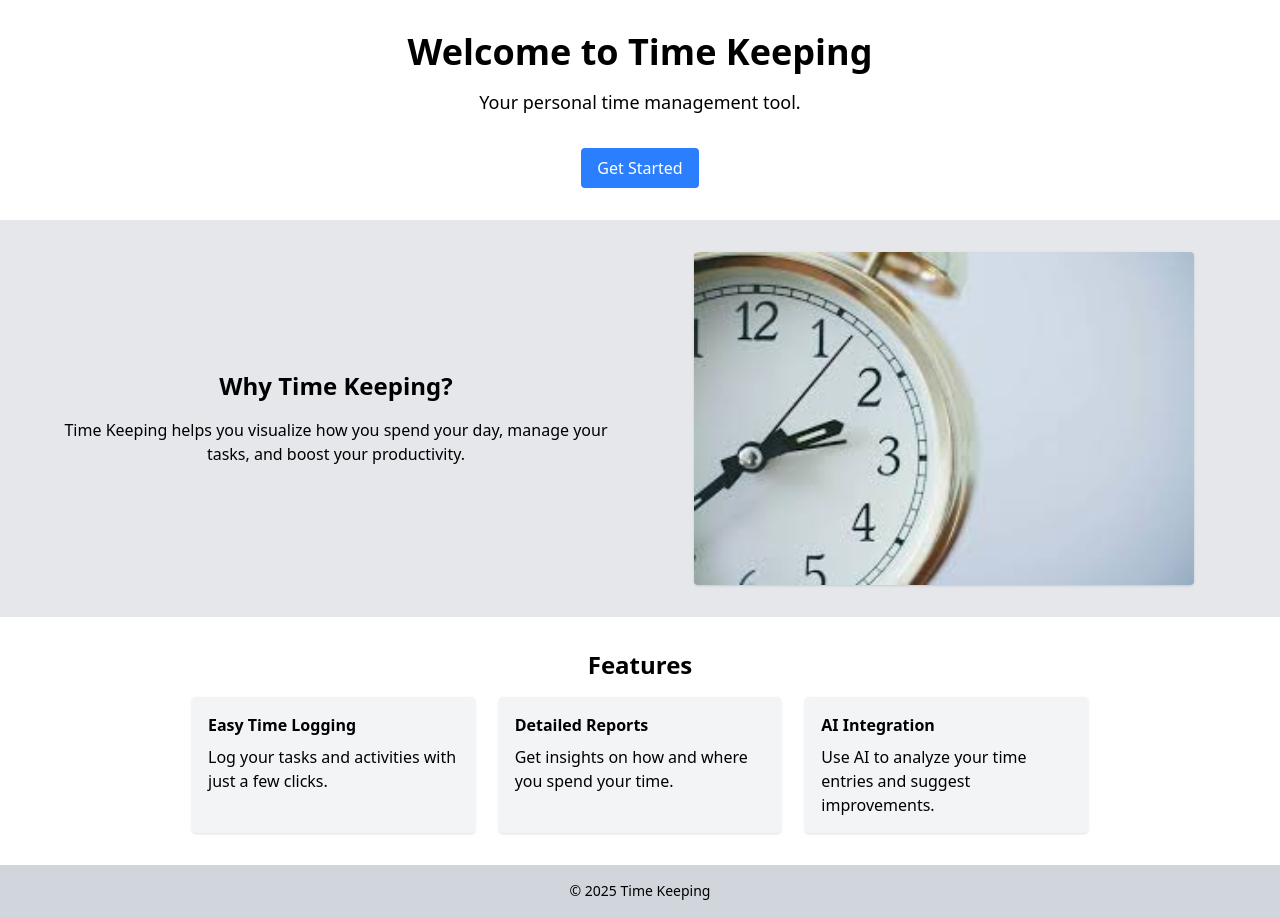
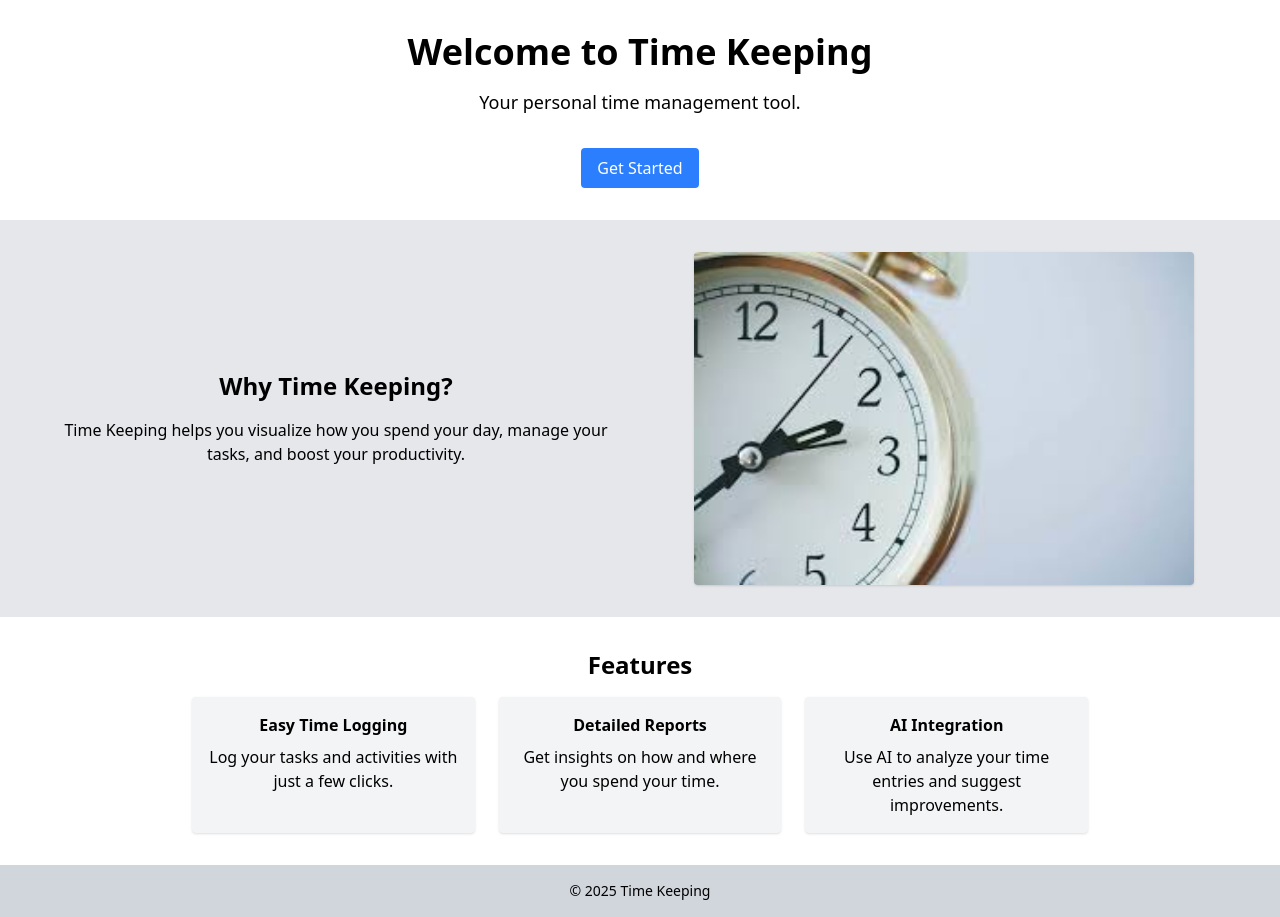
Before and after one commit to campos20/time-keeping, a React (Vite) app in the folder frontend/: page / in a window 1280 px wide. Built offline with nearby package versions, Linux system fonts and the light colour scheme.

Commit message:
Add routes

```diff
--- a/frontend/package.json
+++ b/frontend/package.json
@@ -17,6 +17,7 @@
     "react": "^19.0.0",
     "react-dom": "^19.0.0",
     "react-icons": "^5.5.0",
+    "react-router": "^7.5.3",
     "recharts": "^2.15.3",
     "tailwindcss": "^4.1.5"
   },
--- a/frontend/src/App.tsx
+++ b/frontend/src/App.tsx
@@ -1,5 +1,19 @@
+import { createBrowserRouter, RouterProvider } from "react-router";
 import { LandingPage } from "./pages/LandingPage";
+import { TimeEntryPage } from "./pages/TimeEntryPage";
+import { appRoutes } from "./config/appRoutes";
+
+const router = createBrowserRouter([
+  {
+    path: appRoutes.root,
+    Component: LandingPage,
+  },
+  {
+    path: appRoutes.timeEntry,
+    Component: TimeEntryPage,
+  },
+]);
 
 export const App = () => {
-  return <LandingPage />;
+  return <RouterProvider router={router} />;
 };
--- /dev/null
+++ b/frontend/src/config/appRoutes.ts
@@ -0,0 +1,4 @@
+export const appRoutes = {
+  root: "/",
+  timeEntry: "/time-entry",
+};
--- a/frontend/src/main.tsx
+++ b/frontend/src/main.tsx
@@ -1,7 +1,7 @@
 import { StrictMode } from "react";
 import { createRoot } from "react-dom/client";
+import { App } from "./App.tsx";
 import "./index.css";
-import { App } from "./App.tsx";
 
 createRoot(document.getElementById("root")!).render(
   <StrictMode>
--- a/frontend/src/pages/LandingPage.tsx
+++ b/frontend/src/pages/LandingPage.tsx
@@ -1,15 +1,18 @@
+import { Link } from "react-router";
+import { appRoutes } from "../config/appRoutes";
+
 export const LandingPage = () => {
   return (
     <div className="flex flex-col w-full min-h-screen bg-gray-100">
       <section className="flex flex-col items-center justify-center flex-1 p-8 bg-white">
         <h1 className="text-4xl font-bold mb-4">Welcome to Time Keeping</h1>
         <p className="text-lg mb-8">Your personal time management tool.</p>
-        <a
-          href="/time-entry"
+        <Link
+          to={appRoutes.timeEntry}
           className="bg-blue-500 text-white px-4 py-2 rounded hover:bg-blue-600 transition"
         >
           Get Started
-        </a>
+        </Link>
       </section>
 
       <section className="flex flex-row items-center justify-center p-8 bg-gray-200">
@@ -33,7 +36,7 @@ export const LandingPage = () => {
 
       <section className="flex flex-col items-center p-8 bg-white">
         <h2 className="text-2xl font-semibold mb-4">Features</h2>
-        <ul className="grid grid-cols-1 md:grid-cols-3 gap-6 max-w-4xl">
+        <ul className="grid grid-cols-1 md:grid-cols-3 gap-6 max-w-4xl text-center">
           <li className="bg-gray-100 p-4 rounded shadow">
             <h3 className="font-bold mb-2">Easy Time Logging</h3>
             <p>Log your tasks and activities with just a few clicks.</p>
```
Also changed, not shown: 1 other file (tests, documents, lock files or other folders).
